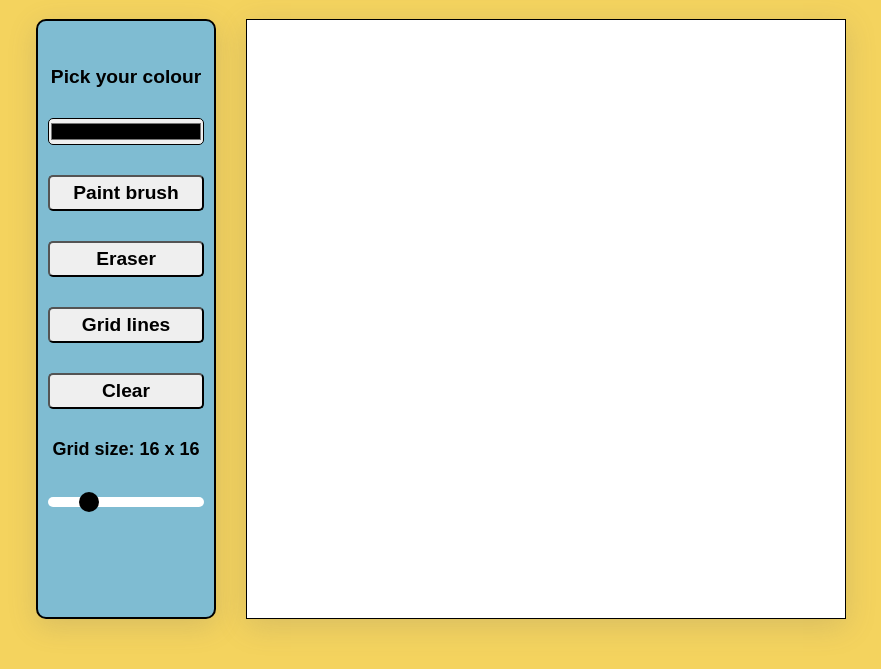
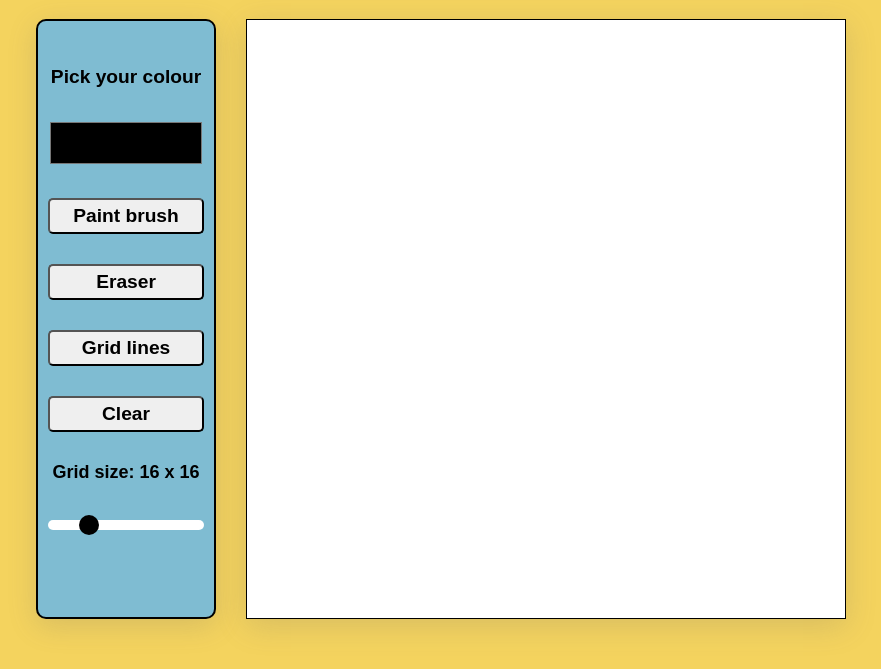
Before and after one commit to gc222/Etch-A-Sketch, a plain HTML site: page index.html in a window 1280 px wide. Shown: the part 175-844 px from the top of the page, without its empty margins (104-985 px from the left). Drawn offline with Linux system fonts and the light colour scheme.

Commit message:
changed colour picker design

```diff
--- a/style.css
+++ b/style.css
@@ -45,10 +45,10 @@ body {
 }
 
 input[type="color"] {
-    -webkit-appearance: none;
     width: 100%;
-    border-radius: 60px;
-
+    height: 50px;
+    border: none;
+    background: rgba(0,0,0,0);
 }
 
 button {
```
